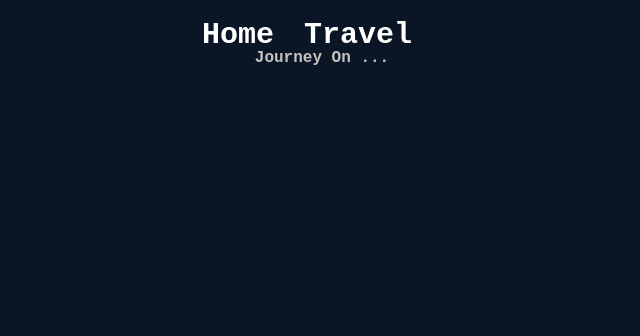
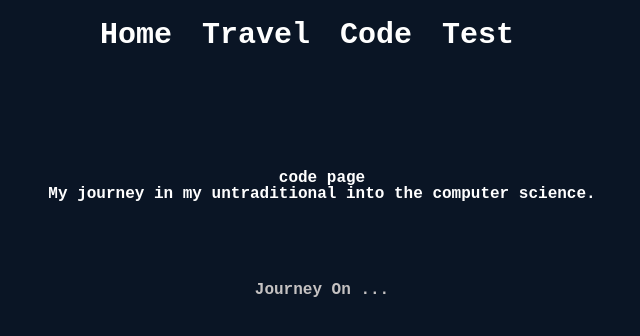
Before and after one commit to fiona1nicdao/journey_on, a React (Create React App) app: page /#/code in a window 1280 px wide. Shown: the top 336 px of the page, without its empty margins (318-958 px from the left). Built offline with nearby package versions, Linux system fonts and the light colour scheme.

Commit message:
add two pages and travel content

```diff
--- a/src/App.js
+++ b/src/App.js
@@ -6,6 +6,8 @@ import {Routes, Route} from 'react-router-dom'
 import Header from "./components/header/Header";
 import Home from './pages/home/Home';
 import Travel from './pages/travel/Travel';
+import Code from './pages/code/Code';
+import Test from './pages/test/Test';
 import Footer from './components/footer/Footer';
 
 function App() {
@@ -15,6 +17,8 @@ function App() {
       <Routes>
         <Route path='/' element={<Home/>}/>
         <Route path='/travel' element={<Travel/>}/>
+        <Route path='/code' element={<Code/>}/>
+        <Route path='/test' element={<Test/>}/>
       </Routes>
       <Footer/>
     </div>
--- a/src/assets/css/App.scss
+++ b/src/assets/css/App.scss
@@ -84,9 +84,25 @@ $desktop:1000px;
 
   }
   .travel-page{
+    padding: 10px;
+    .city-container{
+      @media screen and (min-width:$mini-desktop){
+      display: flex;
+      flex-wrap: wrap;
+      justify-content: center;
+
+      .city-image{
+        padding: 10px;
+      }
+      }
+    }
+  }
+  .code-page{
     padding: 100px;
   }
-
+  .test-page{
+    padding:100px;
+  }
   footer{
     color:#c5c2c2;
     position: relative;
--- a/src/components/header/Header.js
+++ b/src/components/header/Header.js
@@ -5,6 +5,8 @@ export default function Header(){
         <header className='header'>
             <NavLink to='/'>Home</NavLink>
             <NavLink to='/travel'>Travel</NavLink>
+            <NavLink to='/code'>Code</NavLink>
+            <NavLink to='/test'>Test</NavLink>
 
         </header>
     )
--- /dev/null
+++ b/src/pages/code/Code.js
@@ -0,0 +1,10 @@
+
+export default function Code(){
+
+    return(
+        <section className="code-page">
+            <h1>code page</h1>
+            <h2>My journey in my untraditional into the computer science. </h2>
+        </section>
+    )
+}
--- /dev/null
+++ b/src/pages/test/Test.js
@@ -0,0 +1,10 @@
+
+export default function Test(){
+    return(
+        <section className="test-page">
+            <h1> test page</h1>
+            <h2>Testing my data analytical skills.  </h2>
+
+        </section>
+    )
+}
--- a/src/pages/travel/Travel.js
+++ b/src/pages/travel/Travel.js
@@ -3,6 +3,22 @@ export default function Travel(){
     return(
         <section className="travel-page">
             <h1>Travel</h1>
+            <div className="city-container">
+                <div className="city-image">
+                    <img alt="placeholder" src="http://via.placeholder.com/280x280"/>
+                </div>
+                <div className="city-image">
+                    <img  alt="placeholder" src="http://via.placeholder.com/280x280"/>
+
+                </div>
+                <div className="city-image">
+                    <img alt="placeholder" src="http://via.placeholder.com/280x280"/>
+
+                </div>
+                <div  className="city-image">
+                    <img alt="placeholder" src="http://via.placeholder.com/280x280"/>
+                </div>
+            </div>
         </section>
     )
 }
```
